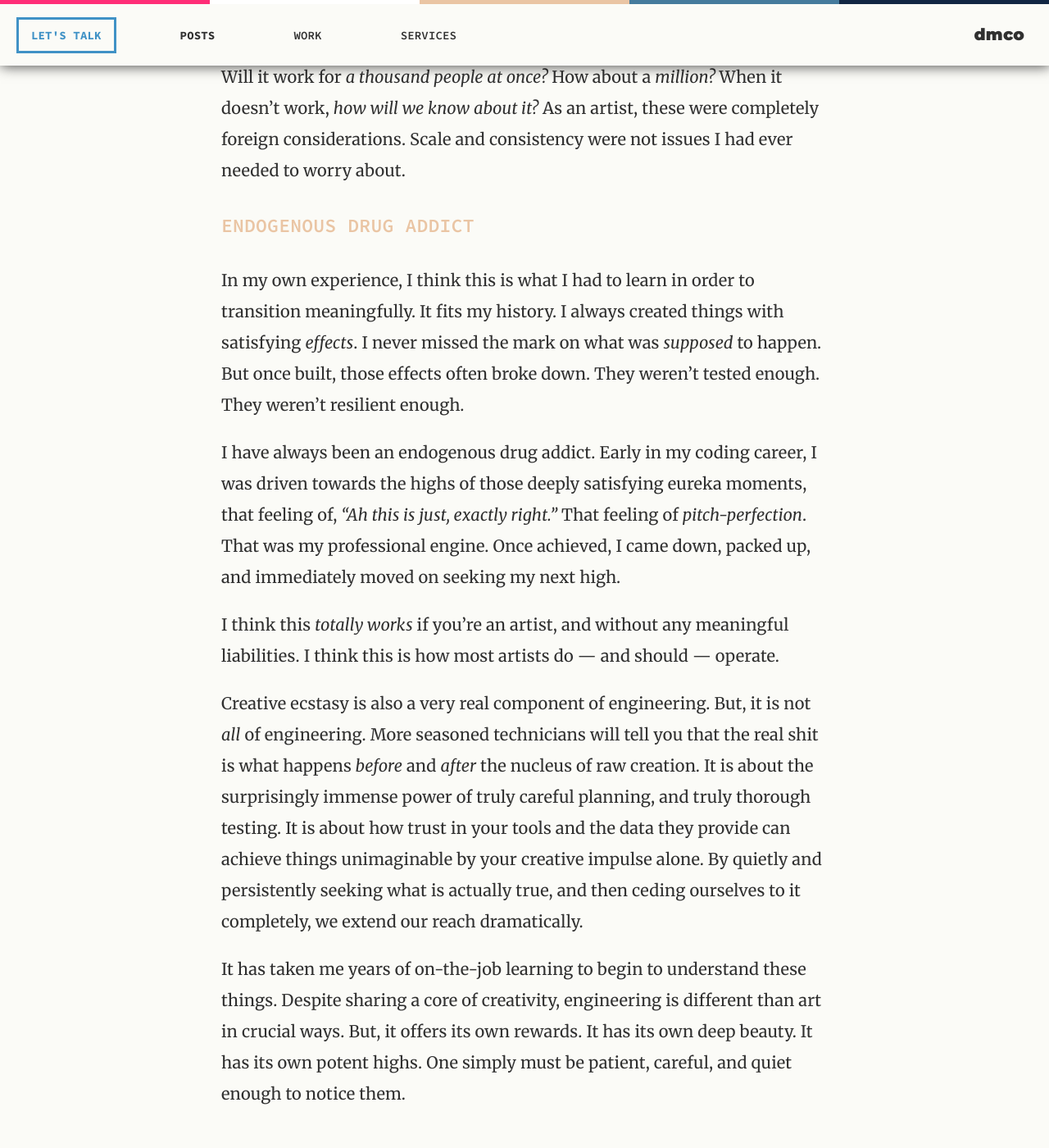
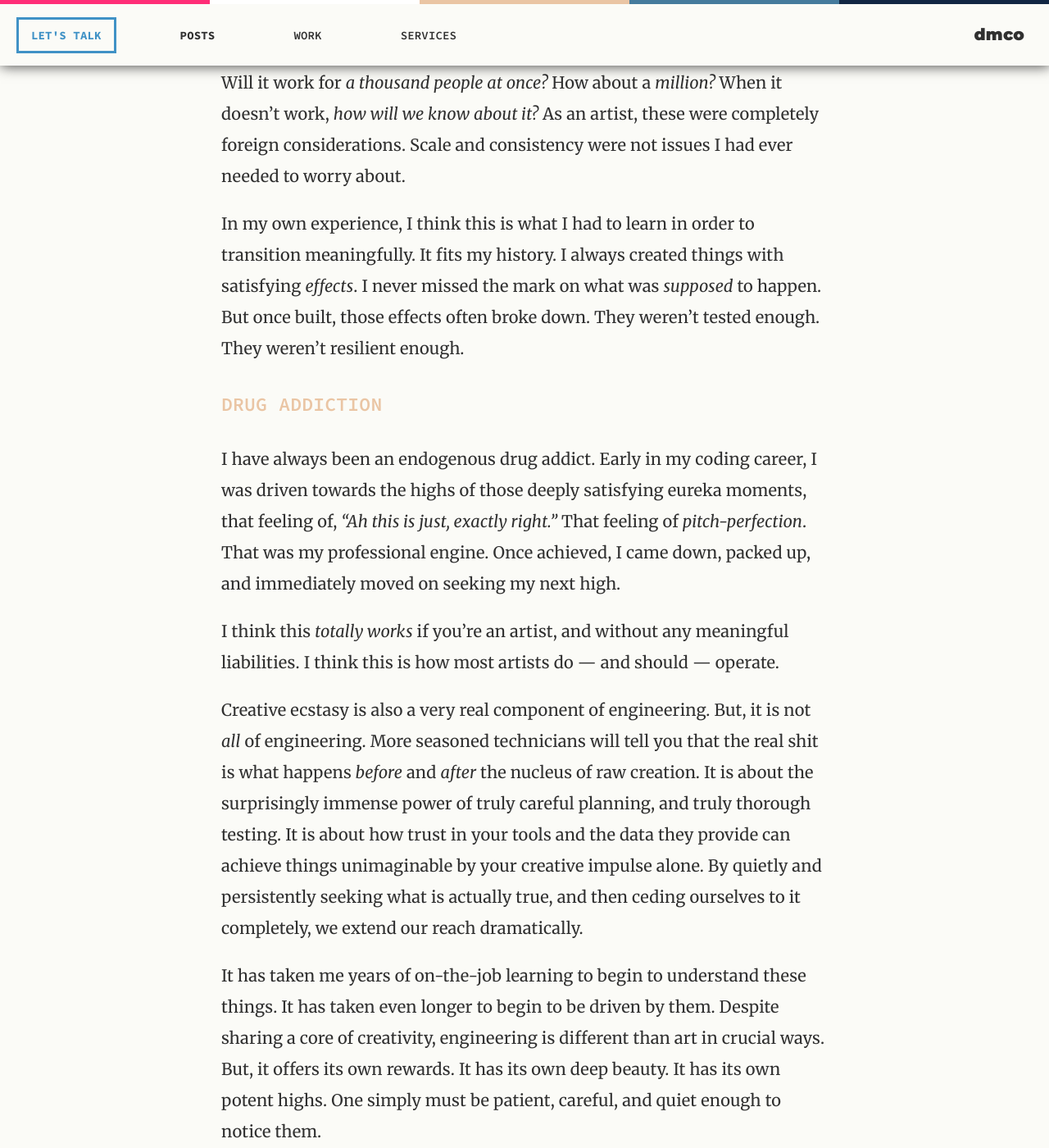
Before and after one commit to middletond/dmco, a Jekyll site: the page built from _posts/2018-10-16-can-artists-be-engineers.md, in a window 1280 px wide and 1400 px high, scrolled down 6734 px. Shown: the whole window at 82% size. Built offline with Jekyll 4.4.1, drawn with Linux system fonts in a browser that asks for light colours; some of the changed text lies outside the part shown.

Commit message:
Revisions to artists post

```diff
--- a/_posts/2018-10-16-can-artists-be-engineers.md
+++ b/_posts/2018-10-16-can-artists-be-engineers.md
@@ -52,17 +52,17 @@
 
 ![yinyang](/assets/posts/artists/yinyang.jpg)
 
-#### Finish Line or Mid-Race?
+### <span>Shared Ecstasy</span>
 
-I want to return to the shared eureka moment of creation and examine it further, as I think there is something important still hiding in there. The moment itself is undeniably mutual. What proceeds from there, however, is starkly different.
+I want to return to that common eureka moment of creation and examine it further, as I think there is something important still hiding in there. The moment itself is undeniably mutual. What proceeds from there, I am realizing, is starkly different.
 
 With art, eureka time is party time. If I play back my song and everything feels balanced and just so and makes the persons in the room feel the things they want to feel, I can pack it all up and call it a day. The only real uncertainty after the initial victory is, "will I still feel the same things when I play this back tomorrow?" (which oftentimes you don't, because things feel different at different times and contexts, and all that is terrifying and mysterious, but that is another article) But really, you are more or less finished. The race is ended. You *won*.
 
 Technical things are different. That first eureka moment is only the first leg in the race. Okay, this thing *works*, for a single user, in a single environment, in a single test. But will it work *again?* Will it work *a thousand times in a row?* Will it work for *a thousand people at once?* How about a *million?* When it doesn't work, *how will we know about it?* As an artist, these were completely foreign considerations. Scale and consistency were not issues I had ever needed to worry about.
 
-#### Endogenous Drug Addict
+In my own experience, I think this is what I had to learn in order to transition meaningfully. It fits my history. I always created things with satisfying *effects*. I never missed the mark on what was *supposed* to happen. But once built, those effects often broke down. They weren't tested enough. They weren't resilient enough.
 
-In my own experience, I think this is what I had to learn in order to transition meaningfully. It fits my history. I always created things with satisfying *effects*. I never missed the mark on what was *supposed* to happen. But once built, those effects often broke down. They weren't tested enough. They weren't resilient enough.
+#### Drug Addiction
 
 I have always been an endogenous drug addict. Early in my coding career, I was driven towards the highs of those deeply satisfying eureka moments, that feeling of, *"Ah this is just, exactly right."* That feeling of *pitch-perfection*. That was my professional engine. Once achieved, I came down, packed up, and immediately moved on seeking my next high.
 
@@ -70,7 +70,7 @@
 
 Creative ecstasy is also a very real component of engineering. But, it is not *all* of engineering. More seasoned technicians will tell you that the real shit is what happens *before* and *after* the nucleus of raw creation. It is about the surprisingly immense power of truly careful planning, and truly thorough testing. It is about how trust in your tools and the data they provide can achieve things unimaginable by your creative impulse alone. By quietly and persistently seeking what is actually true, and then ceding ourselves to it completely, we extend our reach dramatically.
 
-It has taken me years of on-the-job learning to begin to understand these things. Despite sharing a core of creativity, engineering is different than art in crucial ways. But, it offers its own rewards. It has its own deep beauty. It has its own potent highs. One simply must be patient, careful, and quiet enough to notice them.
+It has taken me years of on-the-job learning to begin to understand these things. It has taken even longer to begin to be driven by them. Despite sharing a core of creativity, engineering is different than art in crucial ways. But, it offers its own rewards. It has its own deep beauty. It has its own potent highs. One simply must be patient, careful, and quiet enough to notice them.
 
 <div class="divider">&nbsp;</div>
 
```
